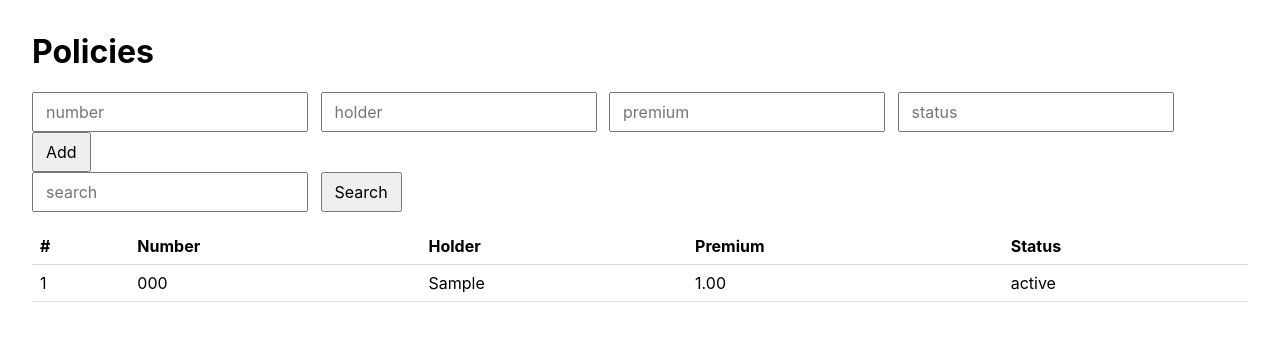
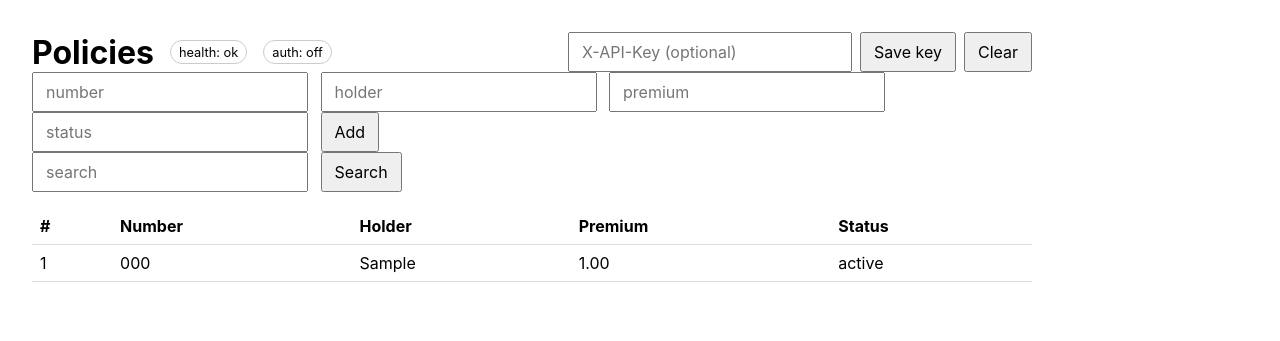
Before and after one commit to estebans-tech/funk-poc, a FastAPI app: page / in a window 1280 px wide. Shown: the top 341 px of the page. Run offline with FastAPI, Linux system fonts and the light colour scheme; tables that the repository leaves empty hold one stand-in row (values such as "Sample post").

Commit message:
ui: extract CSS to /static/styles.css and mount StaticFiles

```diff
--- a/main.py
+++ b/main.py
@@ -1,4 +1,5 @@
 from fastapi import FastAPI, Request, Query, HTTPException, Response, status, Depends, Header
+from fastapi.staticfiles import StaticFiles
 from fastapi.responses import HTMLResponse, JSONResponse
 from fastapi.templating import Jinja2Templates
 from pydantic import BaseModel, Field
@@ -12,6 +13,7 @@ APP_VERSION = "0.1.0"
 
 app = FastAPI(title="funk-poc", version=APP_VERSION)
 templates = Jinja2Templates(directory="templates")
+app.mount("/static", StaticFiles(directory="static"), name="static")
 
 engine = create_engine("sqlite:///./policies.db", connect_args={"check_same_thread": False})
 SessionLocal = sessionmaker(bind=engine)
--- /dev/null
+++ b/static/styles.css
@@ -0,0 +1,13 @@
+body{font-family:-apple-system,system-ui,sans-serif;margin:2rem;max-width:1000px}
+header{display:flex;align-items:center;gap:1rem}
+input,button{font:inherit;padding:.5rem .75rem}
+table{border-collapse:collapse;width:100%;margin-top:1rem}
+th,td{border-bottom:1px solid #ddd;padding:.5rem;text-align:left}
+form.inline>*{margin-right:.5rem}
+.banner{display:none;margin:1rem 0;padding:.75rem;border-radius:8px}
+.banner.error{display:block;background:#fee;border:1px solid #f99;color:#600}
+.banner.ok{display:block;background:#efe;border:1px solid #9c9;color:#064}
+.pill{padding:.2rem .5rem;border-radius:999px;border:1px solid #ccc;font-size:.8rem}
+.title{margin:0}
+.header-actions{margin-left:auto;display:flex;gap:.5rem}
+.key-input{width:16rem}
--- a/templates/index.html
+++ b/templates/index.html
@@ -1,21 +1,26 @@
 <!doctype html>
 <meta charset="utf-8">
 <title>Policies</title>
-<style>
-  body{font-family:-apple-system,system-ui,sans-serif;margin:2rem}
-  input,button{font:inherit;padding:.5rem .75rem}
-  table{border-collapse:collapse;width:100%;margin-top:1rem}
-  th,td{border-bottom:1px solid #ddd;padding:.5rem;text-align:left}
-  form.inline>*{margin-right:.5rem}
-</style>
+<link rel="stylesheet" href="/static/styles.css">
 
-<h1>Policies</h1>
+<header>
+  <h1 class="title">Policies</h1>
+  <span id="health" class="pill">health: …</span>
+  <span id="auth" class="pill">auth: off</span>
+  <span class="header-actions">
+    <input id="apikey" class="key-input" placeholder="X-API-Key (optional)">
+    <button id="saveKey">Save key</button>
+    <button id="clearKey">Clear</button>
+  </span>
+</header>
+
+<div id="msg" class="banner"></div>
 
 <form class="inline" onsubmit="event.preventDefault(); add();">
-  <input id="number" placeholder="number">
-  <input id="holder" placeholder="holder">
-  <input id="premium" type="number" step="0.01" placeholder="premium">
-  <input id="status" placeholder="status">
+  <input id="number" placeholder="number" required minlength="3">
+  <input id="holder" placeholder="holder" required minlength="2">
+  <input id="premium" type="number" step="0.01" min="0" placeholder="premium" required>
+  <input id="status" placeholder="status" required minlength="2">
   <button>Add</button>
 </form>
 
@@ -48,18 +53,53 @@
 </table>
 
 <script>
+const msg = document.getElementById('msg');
+
+function show(type, text){
+  msg.className = 'banner ' + (type || 'error');
+  msg.textContent = text;
+}
+
 async function add(){
+  const apiKey = localStorage.getItem('API_KEY');
   const body = {
-    number: document.getElementById('number').value,
-    holder: document.getElementById('holder').value,
+    number: document.getElementById('number').value.trim(),
+    holder: document.getElementById('holder').value.trim(),
     premium: parseFloat(document.getElementById('premium').value),
-    status: document.getElementById('status').value
+    status: document.getElementById('status').value.trim()
   };
   const res = await fetch('/policies', {
     method:'POST',
-    headers:{'Content-Type':'application/json'},
+    headers: Object.assign({'Content-Type':'application/json'}, apiKey ? {'X-API-Key': apiKey} : {}),
     body: JSON.stringify(body)
   });
-  if(res.ok){ location.reload(); } else { alert('Failed'); }
+  if(res.ok){ location.reload(); return; }
+  let detail = '';
+  try { const j = await res.json(); detail = j.detail || JSON.stringify(j); } catch {}
+  if(res.status === 401) show('error', 'Unauthorized: missing/invalid API key.');
+  else if(res.status === 409) show('error', 'Duplicate number: that policy already exists.');
+  else if(res.status === 422) show('error', 'Validation error: ' + detail);
+  else show('error', 'Error ' + res.status + ': ' + detail);
 }
+
+async function bootstrap(){
+  try{
+    const h = await fetch('/health').then(r=>r.json());
+    document.getElementById('health').textContent = 'health: ' + (h.status || 'unknown');
+  }catch{ document.getElementById('health').textContent = 'health: error'; }
+  const saved = localStorage.getItem('API_KEY') || '';
+  document.getElementById('apikey').value = saved;
+  document.getElementById('auth').textContent = 'auth: ' + (saved ? 'key set' : 'off');
+}
+bootstrap();
+
+document.getElementById('saveKey').onclick = () => {
+  const v = document.getElementById('apikey').value.trim();
+  if(v) { localStorage.setItem('API_KEY', v); show('ok', 'API key saved in this browser.'); }
+  document.getElementById('auth').textContent = 'auth: ' + (v ? 'key set' : 'off');
+};
+document.getElementById('clearKey').onclick = () => {
+  localStorage.removeItem('API_KEY'); document.getElementById('apikey').value = '';
+  document.getElementById('auth').textContent = 'auth: off'; show('ok','API key cleared.');
+};
 </script>
```
